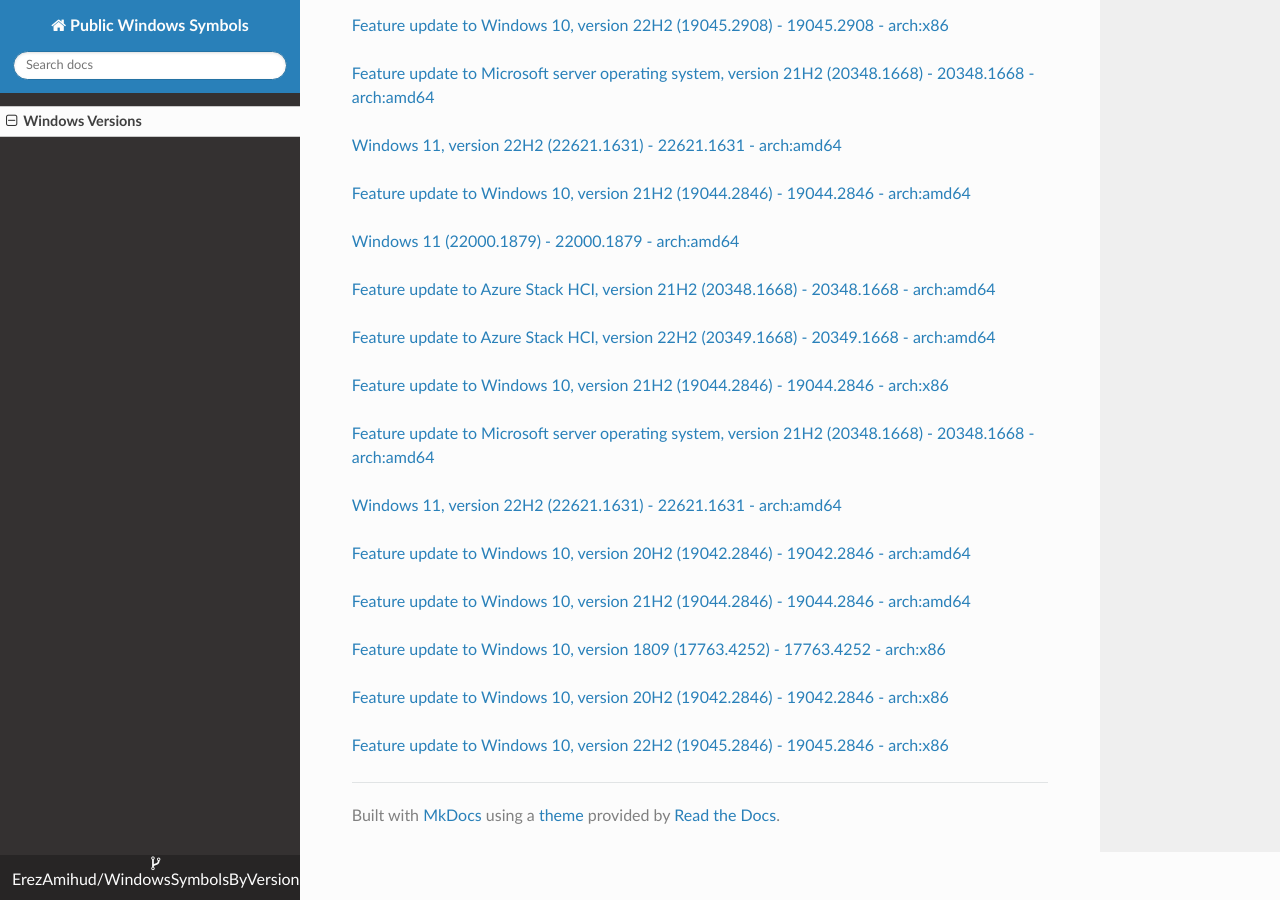
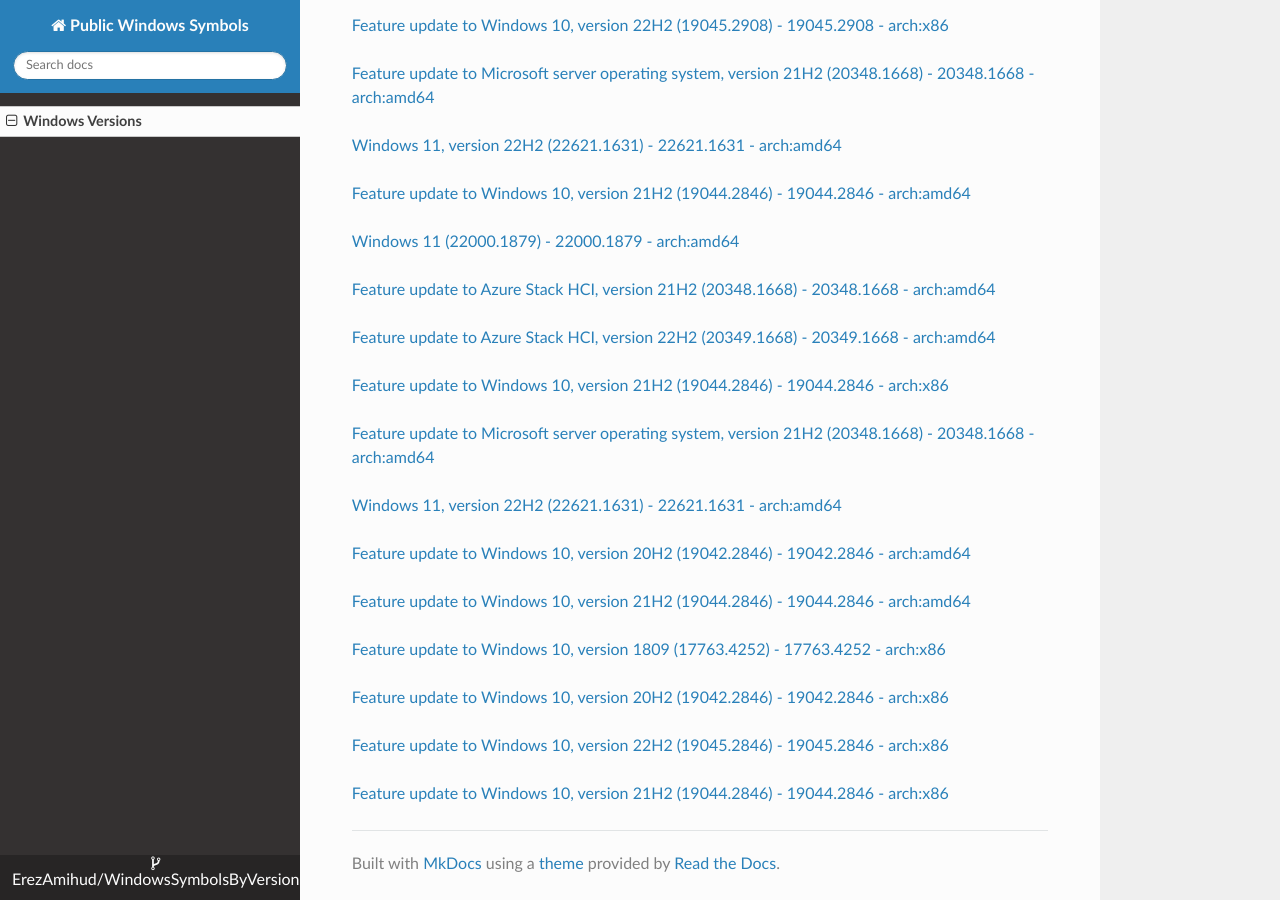
Before and after one commit to ErezAmihud/WindowsSymbolsByVersion, an MkDocs documentation site: the page built from docs/index.md, in a window 1280 px wide and 900 px high, scrolled down 33725 px. Built offline with MkDocs 1.6.1, drawn with Linux system fonts in a browser that asks for light colours; nearby versions of some CDN libraries.

Commit message:
Automated commit, add manifest for f2340fb4-2d57-4da4-b638-cc95ed156be0

```diff
--- a/docs/index.md
+++ b/docs/index.md
@@ -1948,3 +1948,6 @@
 
 
 [Feature update to Windows 10, version 22H2 (19045.2846) - 19045.2846 - arch:x86](https://github.com/ErezAmihud/WindowsSymbolsByVersion/blob/main/manifests/b6582c6b-f98c-4989-8802-6e259a1134ed.manifest)
+
+
+[Feature update to Windows 10, version 21H2 (19044.2846) - 19044.2846 - arch:x86](https://github.com/ErezAmihud/WindowsSymbolsByVersion/blob/main/manifests/f2340fb4-2d57-4da4-b638-cc95ed156be0.manifest)
```
Also changed, not shown: process_builds.json (+1 -1 lines).
